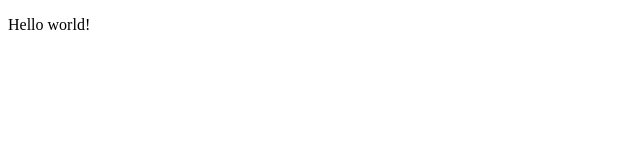
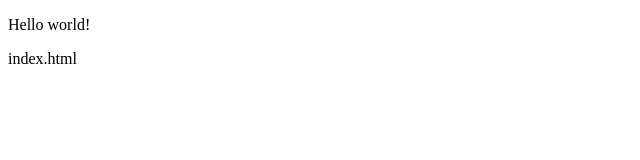
Before and after one commit to Skaty/abd.sg, a plain HTML site: page index.html in a window 1280 px wide. Shown: the full height of the page, 0-640 px from the left. Drawn offline with Linux system fonts and the light colour scheme.

Commit message:
index: test javascript uri

```diff
--- a/index.html
+++ b/index.html
@@ -10,6 +10,15 @@
 
 <body>
   <p>Hello world!</p>
+  <div id="tag"></div>
+  <script type="text/javascript">
+    window.onload = function() {
+      var phrase =  decodeURI(location.pathname.substring(1).split('/').join(" "));
+      var tag = document.getElementById("tag");
+      var newNode = document.createTextNode(phrase);
+      tag.appendChild(newNode);
+    };
+  </script>
 </body>
 
 </html>
```
